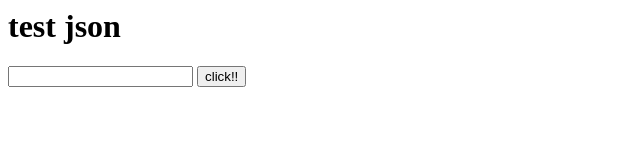
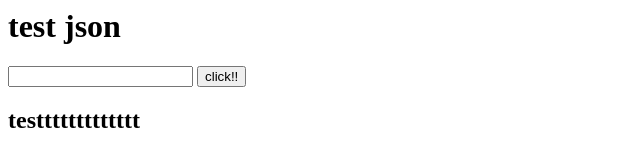
Before and after one commit to thegame401/examplejsoncoding, a plain HTML site: page index.html in a window 1280 px wide. Shown: the whole page, without its empty margins (0-640 px from the left). Drawn offline with Linux system fonts and the light colour scheme.

Commit message:
fix index

```diff
--- a/index.html
+++ b/index.html
@@ -5,6 +5,6 @@
 	<h1>test json</h1>
 	<input type="text" id="productnameinput">
 	<input type="submit" value="click!!" onclick="search()">
-
+	<h2>testtttttttttttt</h2>
 	<script src="index.js"></script>
 </body>
```
